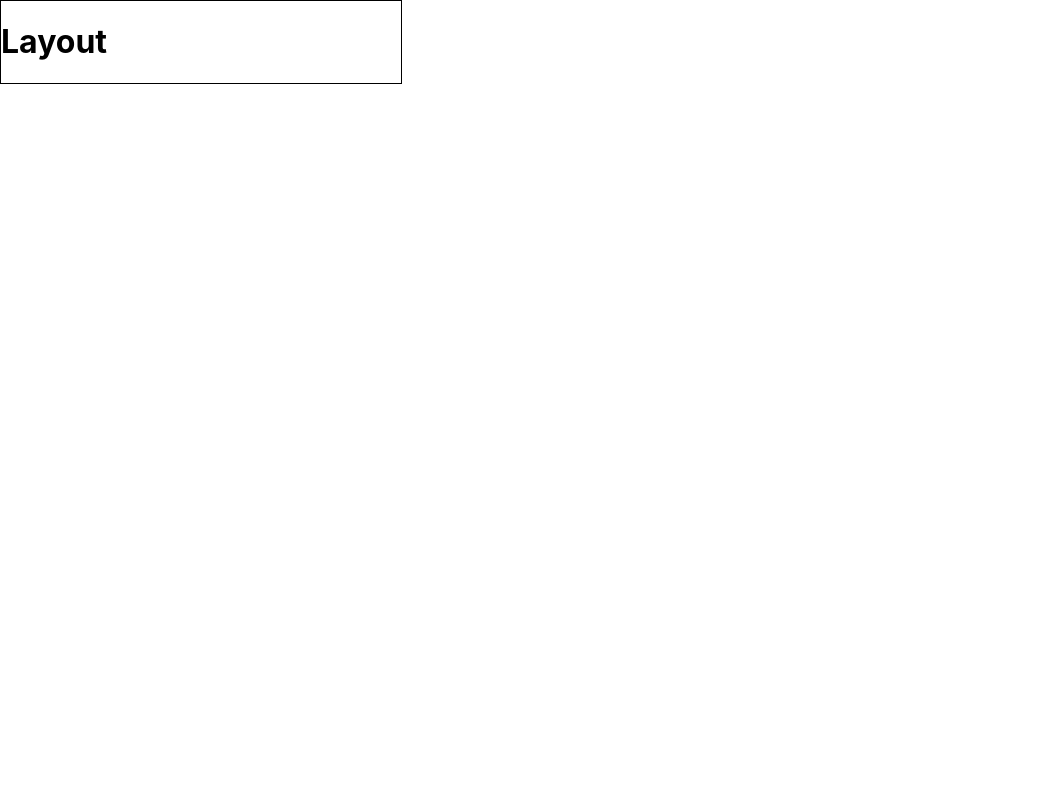
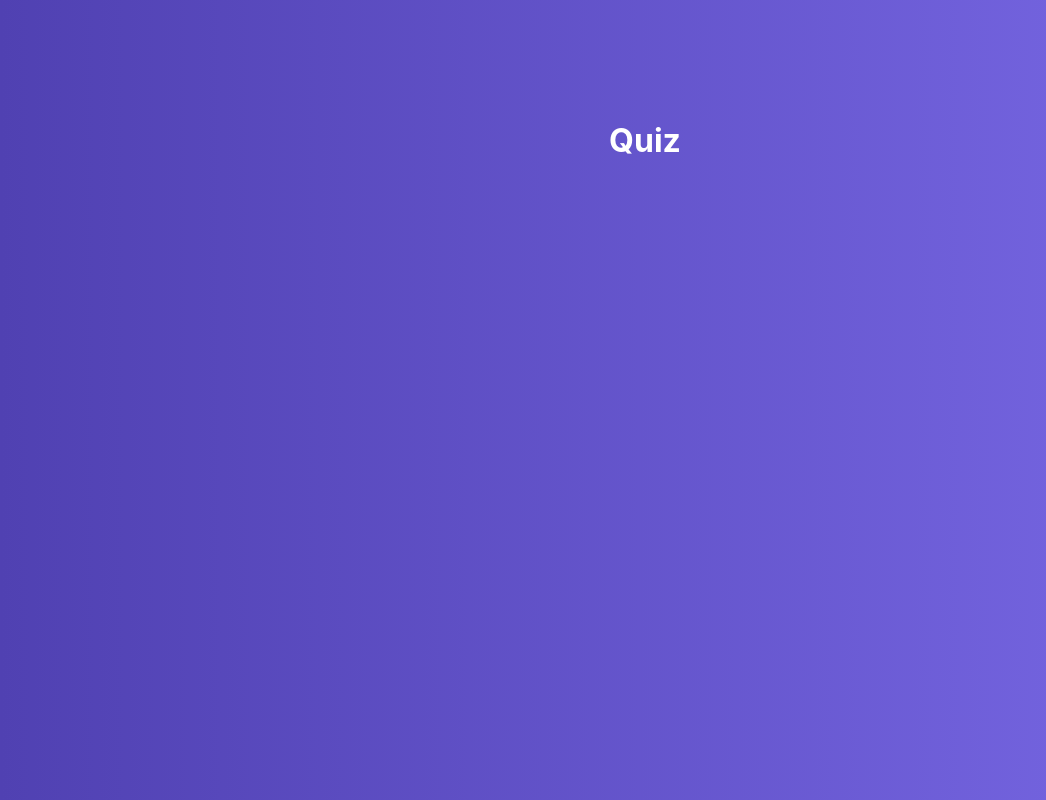
Before and after one commit to demikhovr/react-quiz, a React app: page / in a window 1280 px wide. Shown: the whole page, without its empty margins (0-1046 px from the left). Built offline with nearby package versions, Linux system fonts and the light colour scheme.

Commit message:
add Quiz.js

```diff
--- a/src/App.js
+++ b/src/App.js
@@ -1,13 +1,12 @@
 import React, { Component } from 'react';
 import Layout from './hoc/Layout/Layout';
+import Quiz from './containers/Quiz/Quiz';
 
 class App extends Component {
   render() {
     return (
       <Layout>
-        <div style={{ width: 400, border: '1px solid black' }}>
-          <h1>Layout</h1>
-        </div>
+        <Quiz />
       </Layout>
     );
   }
--- /dev/null
+++ b/src/containers/Quiz/Quiz.js
@@ -0,0 +1,21 @@
+import React, { Component } from 'react';
+import classes from './Quiz.module.scss';
+
+class Quiz extends Component {
+  constructor(props) {
+    super(props);
+    this.state = {
+      quiz: [],
+    };
+  }
+
+  render() {
+    return (
+      <div className={classes.Quiz}>
+        <h1>Quiz</h1>
+      </div>
+    );
+  }
+}
+
+export default Quiz;
--- /dev/null
+++ b/src/containers/Quiz/Quiz.module.scss
@@ -0,0 +1,13 @@
+.Quiz {
+  display: flex;
+  justify-content: center;
+  flex-grow: 1;
+  width: 100%;
+  padding-top: 100px;
+  background-image: linear-gradient(90deg, #5041b2, #7969e6);
+}
+
+.Quiz h1 {
+  margin-left: 10px;
+  color: #ffffff;
+}
```
